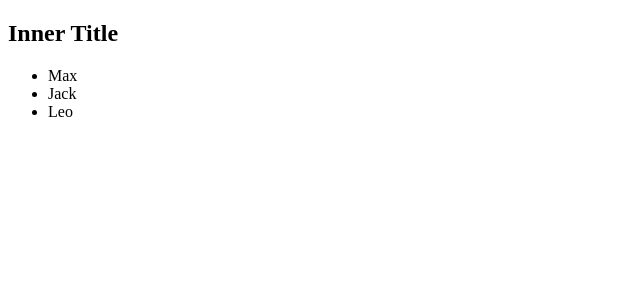
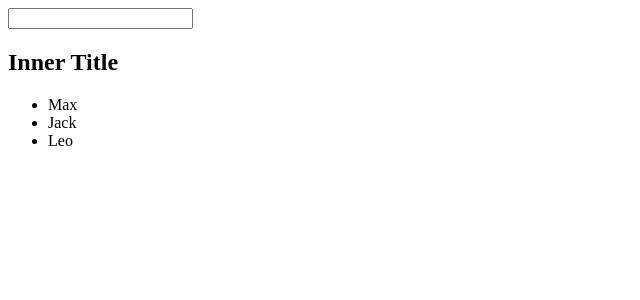
Before and after one commit to klmart/VueJs-tutor, a Vue app: page / in a window 1280 px wide. Shown: the top 300 px of the page, without its empty margins (0-640 px from the left). Built offline with nearby package versions, Linux system fonts and the light colour scheme.

Commit message:
#23 used custom events

```diff
--- a/src/App.vue
+++ b/src/App.vue
@@ -1,6 +1,6 @@
 <template>
   <div id="app">
-    <List :people="people"/>
+    <List :people="people" @message1="displayMessage"/>
   </div>
 </template>
 
@@ -16,6 +16,11 @@
       return {
         people: ['Max', 'Jack', 'Leo'],
       }
+    },
+    methods: {
+      displayMessage: function (message) {
+        this.people.push(message)
+      }
     }
   }
 </script>
--- a/src/components/List.vue
+++ b/src/components/List.vue
@@ -1,6 +1,7 @@
 <template>
   <div>
-    <h2 @click="show()">Inner Title</h2>
+    <input type="text" v-model="message" @keyup.enter="saveMessage()">
+    <h2>Inner Title</h2>
     <ul>
       <li v-for="person in people">
         {{person}}
@@ -20,11 +21,14 @@
       }
     },
     data() {
-      return {}
+      return {
+        message: ''
+      }
     },
     methods: {
-      show: function () {
-        console.log(this.people);
+      saveMessage: function () {
+        //console.log(this.message);
+        this.$emit('message1', this.message)
       }
     }
   }
```
